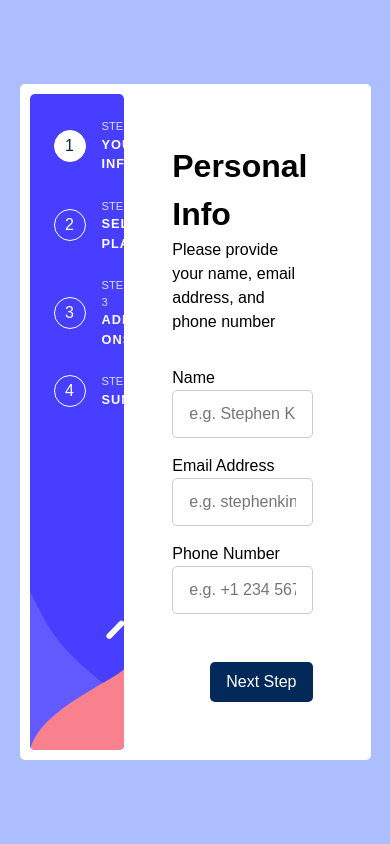
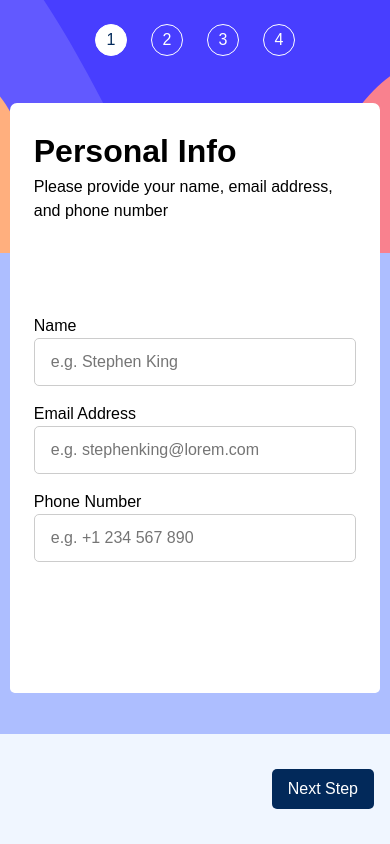
Before and after one commit to faridasad/multi-step-form, a React (Vite) app: page / in a window 390 px wide. Built offline with nearby package versions, Linux system fonts and the light colour scheme; a web font is replaced by a local one.

Commit message:
Add mobile view

```diff
--- a/src/App.tsx
+++ b/src/App.tsx
@@ -155,7 +155,7 @@ function App() {
             return (
               <div
                 key={i}
-                className={`step ${i === stepIndex ? "active" : ""}`}
+                className={`step${i === stepIndex ? " active" : ""}`}
               >
                 <div className="step-index">
                   <span>{i + 1}</span>
--- a/src/styles/App.css
+++ b/src/styles/App.css
@@ -1,8 +1,16 @@
+body {
+  display: flex;
+  align-items: center;
+  justify-content: center;
+  height: 100vh;
+}
+
 .app {
   display: flex;
   align-items: center;
   justify-content: center;
   height: 100vh;
+  width: 100vw;
   background-color: hsl(228, 100%, 84%);
 
   font-family: "Ubuntu-Regular", sans-serif;
@@ -13,7 +21,7 @@
   border-radius: 5px;
   padding: 10px;
   max-width: 1000px;
-  width: 90%;
+  width: 95%;
   height: 80%;
 
   display: flex;
@@ -25,6 +33,8 @@
   border-radius: 5px;
   overflow: hidden;
   padding: 1.5rem;
+
+  min-width: 175px;
 
   display: flex;
   flex-direction: column;
@@ -44,8 +54,8 @@
 .content-wrapper .form-content form {
   display: flex;
   align-items: space-between;
-    justify-content: center;
-    flex-direction: column;
+  justify-content: center;
+  flex-direction: column;
   width: 100%;
   height: 100%;
 }
@@ -116,7 +126,6 @@
   color: hsl(213, 96%, 18%);
 }
 
-
 .wrapper {
   width: 100%;
   height: 100%;
@@ -167,7 +176,7 @@
   margin-top: 2rem;
 }
 
-.selection-container .plans label span{
+.selection-container .plans label span {
   width: 40px;
   height: 40px;
 }
@@ -178,13 +187,13 @@
 }
 
 .selection-container .plans label.arcade span {
-  background: url("../assets/images/icon-arcade.svg") no-repeat center / cover ;
+  background: url("../assets/images/icon-arcade.svg") no-repeat center / cover;
 }
 .selection-container .plans label.advanced span {
-  background: url("../assets/images/icon-advanced.svg") no-repeat center / cover ;
+  background: url("../assets/images/icon-advanced.svg") no-repeat center / cover;
 }
 .selection-container .plans label.pro span {
-  background: url("../assets/images/icon-pro.svg") no-repeat center / cover ;
+  background: url("../assets/images/icon-pro.svg") no-repeat center / cover;
 }
 
 .selection-container .plans input[type="radio"]:checked + label {
@@ -201,7 +210,7 @@
   border: 1px solid #ccc;
   border-radius: 5px;
   cursor: pointer;
-  padding: .7rem;
+  padding: 0.7rem;
 }
 
 .selection-container .plans label .label-texts {
@@ -238,7 +247,7 @@
   gap: 1rem;
   width: 100%;
   background-color: hsl(217, 100%, 97%);
-  padding: .5rem 0;
+  padding: 0.5rem 0;
 }
 
 .billing-time input[type="checkbox"] {
@@ -314,7 +323,7 @@
   height: 20px;
   border-radius: 3px;
   outline: 1px solid #ccc;
-  transition: .3s all;
+  transition: 0.3s all;
 }
 
 .add-ons input[type="checkbox"]:checked + label {
@@ -323,11 +332,10 @@
 }
 
 .add-ons input[type="checkbox"]:checked + label span {
-  background: url("../assets/images/icon-checkmark.svg") no-repeat center ;
+  background: url("../assets/images/icon-checkmark.svg") no-repeat center;
   background-color: hsl(243, 100%, 62%);
   outline: 0;
 }
-
 
 .add-ons input[type="checkbox"] + label div {
   display: flex;
@@ -337,18 +345,18 @@
 }
 
 .add-ons input[type="checkbox"] + label div h3 {
-  font-size: .9rem;
+  font-size: 0.9rem;
   font-weight: 700;
   color: hsl(213, 96%, 18%);
 }
 
 .add-ons input[type="checkbox"] + label div p {
-  font-size: .8rem;
+  font-size: 0.8rem;
   font-weight: 500;
   opacity: 0.8;
 }
 
-.add-ons input[type="checkbox"] + label .price-text{
+.add-ons input[type="checkbox"] + label .price-text {
   margin-left: auto;
   color: hsl(243, 100%, 62%);
 }
@@ -380,7 +388,7 @@
 
 .summary-container .plan .change-text {
   color: hsl(231, 11%, 63%);
-  font-size: .8rem;
+  font-size: 0.8rem;
   font-weight: 500;
   text-decoration: underline;
   cursor: pointer;
@@ -408,7 +416,7 @@
 
 .summary-container .addons .addon-item p {
   color: hsl(231, 11%, 63%);
-  font-size: .8rem;
+  font-size: 0.8rem;
   font-weight: 500;
 }
 
@@ -424,7 +432,6 @@
   opacity: 0.2;
 }
 
-
 .total-cost-container {
   width: 100%;
   display: flex;
@@ -435,7 +442,7 @@
 
 .total-cost-container p {
   color: hsl(231, 11%, 63%);
-  font-size: .8rem;
+  font-size: 0.8rem;
   font-weight: 500;
 }
 
@@ -458,7 +465,8 @@
 }
 
 .thank-container .thank-icon {
-  background: url("../assets/images/icon-thank-you.svg") no-repeat center / cover;
+  background: url("../assets/images/icon-thank-you.svg") no-repeat center /
+    cover;
   width: 80px;
   height: 80px;
 }
@@ -474,3 +482,70 @@
   font-weight: 500;
   color: hsl(231, 11%, 63%);
 }
+
+@media screen and (max-width: 882px) {
+  /* .selection-container .plans {
+    flex-direction: column;
+    gap: 1rem;
+  }
+  .selection-container .plans div {
+    width: 100%;
+  }
+  .selection-container .plans div label {
+    width: 100%;
+    height: 75px;
+  } */
+
+  .app {
+    position: relative;
+  }
+
+  .content-wrapper {
+    position: relative;
+    height: 70vh;
+    margin-bottom: 3rem;
+  }
+
+  .content-wrapper .form-content {
+    position: absolute;
+    inset: 0;
+    z-index:2;
+    background-color: #fff;
+    border-radius: 7px;
+    padding: 1.5rem;
+  }
+
+  .content-wrapper .form-sidebar {
+    position: fixed;
+    top: 0;
+    left: 0;
+    width: 100%;
+    height: 30vh;
+    background: url("../assets/images/bg-sidebar-mobile.svg") no-repeat center /
+      cover;
+    border-radius: 0px;
+
+    flex-direction: row;
+    align-items: flex-start;
+    justify-content: center;
+
+    z-index: 1;
+  }
+
+  .content-wrapper .form-sidebar .step .step-info {
+    display: none;
+  }
+
+  .content-wrapper .form-content .current-form .buttons {
+    position: fixed;
+    bottom: 0;
+    left: 0;
+    width: 100%;
+    height: 13vh;
+    background-color: hsl(217, 100%, 97%);
+    padding: 0rem 1rem;
+    z-index: 1;
+  }
+
+
+}
```
